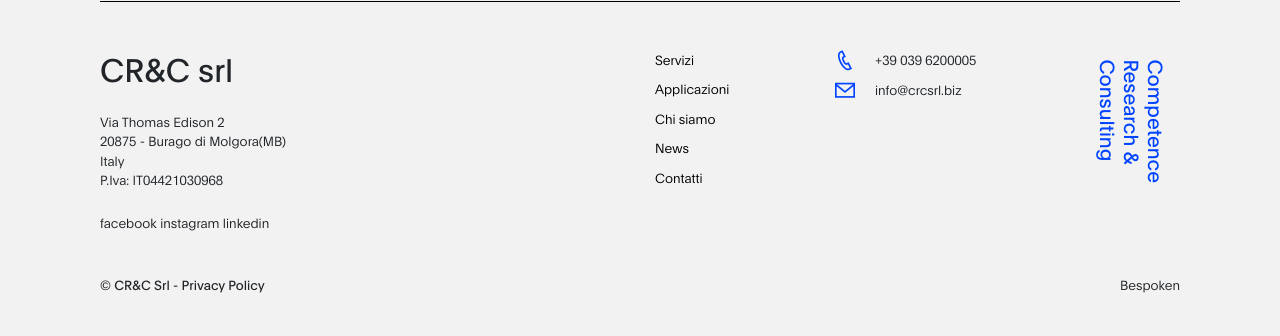
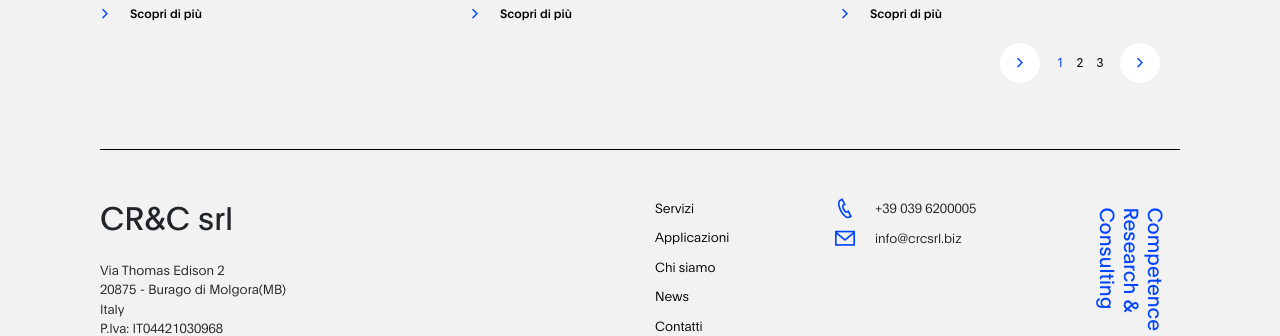
Before and after one commit to pierodg/sito-crc, a PHP site: page /news.php in a window 1280 px wide. Shown: the part 1975-2311 px from the top of the page. Before the commit the page ends 2268 px from the top, so only its background shows below. Run offline with PHP 8.4, Linux system fonts and the light colour scheme; some web fonts are replaced.

Commit message:
finish news

```diff
--- a/css/style.css
+++ b/css/style.css
@@ -492,7 +492,8 @@ footer li {
 }
 .swiper-categories {
     width:100%;
-    height: 900px;
+    height: 1000px;
+    position: relative;
 }
 .breadcrumb {
     background-color: transparent
@@ -511,3 +512,27 @@ footer li {
 .swiper-categories .swiper-slide {
     height: calc((100% - 30px) / 2);
 }
+.swiper-categories .swiper-pagination {
+    position: relative;
+    text-align: center;
+}
+.swiper-categories .swiper-pagination-bullet {
+    width: 20px;
+    height: 20px;
+    text-align: center;
+    line-height: 20px;
+    font-size: 12px;
+    color: #000;
+    opacity: 1;
+    background:transparent;
+}
+
+.swiper-categories .swiper-pagination-bullet-active {
+    color: #0044ff;
+}
+#prev_pagination {
+    margin-right:-10px;
+}
+#next_pagination {
+    margin-left:10px;
+}
--- a/js/main.js
+++ b/js/main.js
@@ -52,10 +52,17 @@ $(document).ready(function(){
         slidesPerView: 3,
         slidesPerColumn: 2,
         spaceBetween: 30,
-        /*pagination: {
+        pagination: {
             el: '.swiper-pagination',
             clickable: true,
-        },*/
+            renderBullet: function (index, className) {
+                console.log(index);
+                console.log(className);
+                return '<span class="' + className + '">' + (index + 1) + '</span>';
+            },
+        },
+        nextButton: '#next_pagination',
+        prevButton: '#prev_pagination'
     });
 
     $("#next_btn").click(function(e){
@@ -81,6 +88,15 @@ $(document).ready(function(){
     $("#prev_news").click(function(e){
         e.preventDefault();
         news.slidePrev();
+    });
+
+    $("#next_pagination").click(function(e){
+        e.preventDefault();
+        categories.slideNext();
+    });
+    $("#prev_pagination").click(function(e){
+        e.preventDefault();
+        categories.slidePrev();
     });
 
 
--- a/news.php
+++ b/news.php
@@ -79,7 +79,7 @@
             </ul>
         </div>
 
-        <div class="swiper-categories container w-2220 py-5">
+        <div class="swiper-categories container w-2220 py-5 mb-5">
             <div class="swiper-wrapper">
                 <div class="swiper-slide d-flex flex-column">
                     <div class="flex-grow-3">
@@ -182,6 +182,11 @@
                     </div>
                 </div>
             </div>
+            <div class="d-flex align-items-center justify-content-end">
+                <a id="prev_pagination" href="javascript:void(0);"><i class="icon-arrow icon-rounded"></i></a>
+                <div class="swiper-pagination"></div>
+                <a id="next_pagination" href="javascript:void(0);"><i class="icon-arrow icon-rounded"></i></a>
+            </div>
         </div>
             <?php /*<div class="col-2 py-5 offset-10 text-right">
                 <a id="news_pagna" class="font-medium link" href="javascript:void(0);">1<i class="icon-arrow icon-rounded"></i></a>
```
